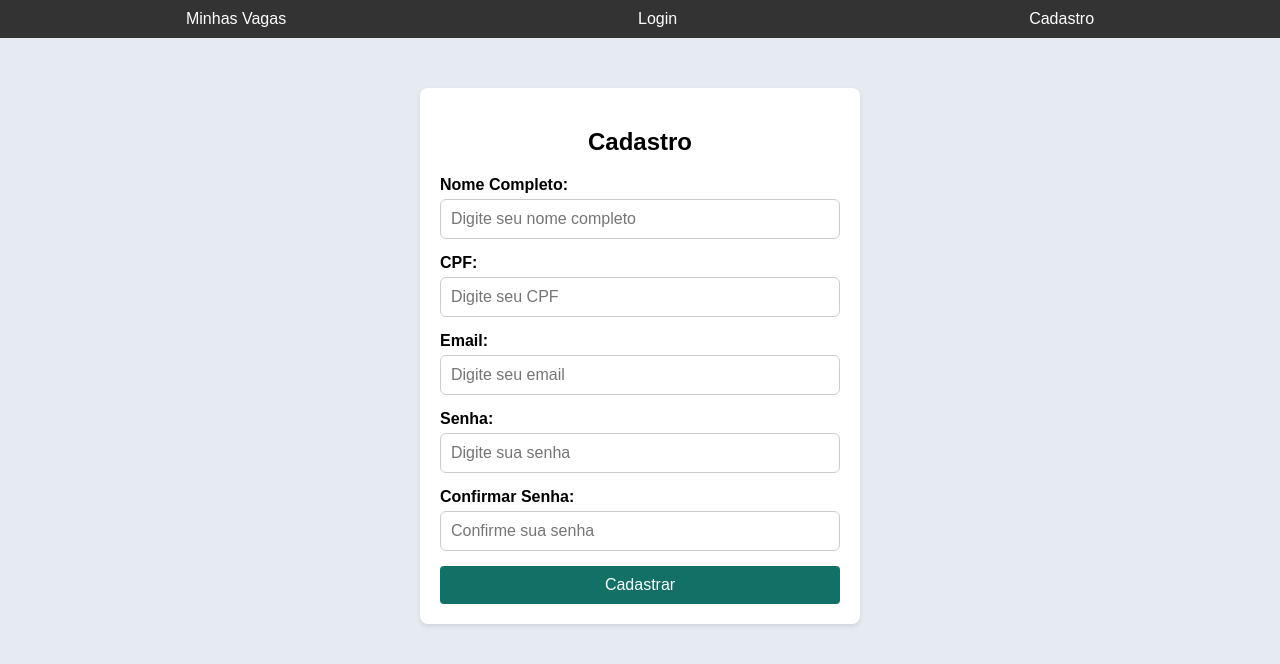
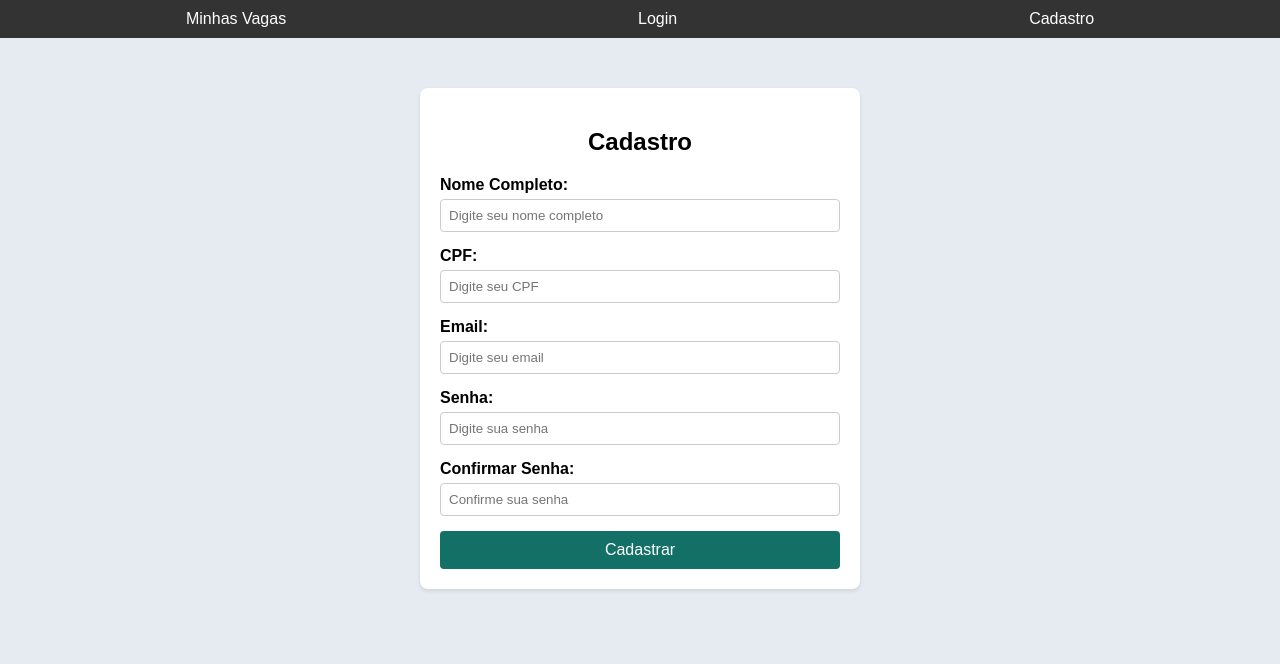
Before and after one commit to 211232023/DevLab, a React (Create React App) app in the folder RH_Projetos/frontend/: page /cadastro in a window 1280 px wide. Shown: the top 664 px of the page. Built offline with nearby package versions, Linux system fonts and the light colour scheme.

Commit message:
Update Input.jsx

```diff
--- a/RH_Projetos/frontend/src/components/Input.jsx
+++ b/RH_Projetos/frontend/src/components/Input.jsx
@@ -1,11 +1,9 @@
-import React from "react";
-import "./Input.css";
-
-const Input = ({ label, type = "text", placeholder, value, onChange }) => {
+const Input = ({ label, name, type = "text", placeholder, value, onChange }) => {
   return (
     <div className="input-group">
-      {label && <label>{label}</label>}
+      {label && <label htmlFor={name}>{label}</label>}
       <input
+        name={name}
         type={type}
         placeholder={placeholder}
         value={value}
```
